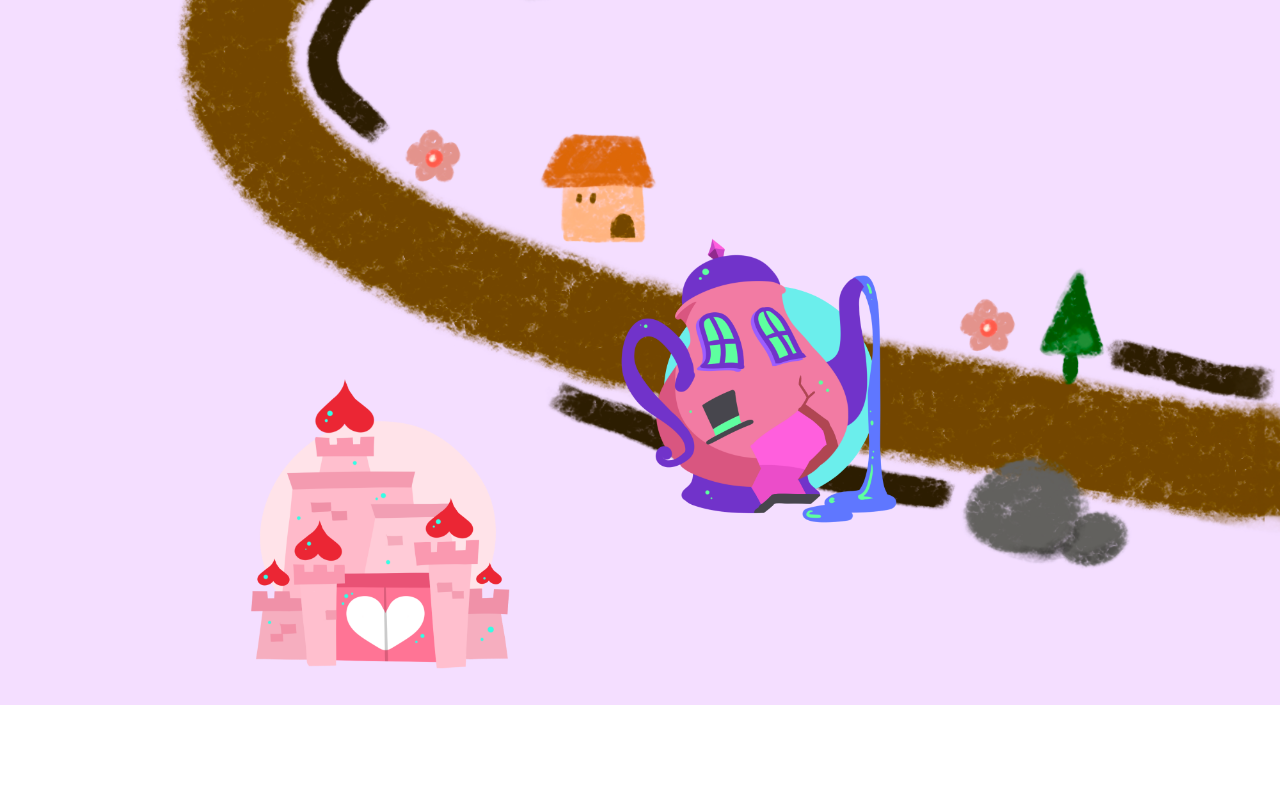
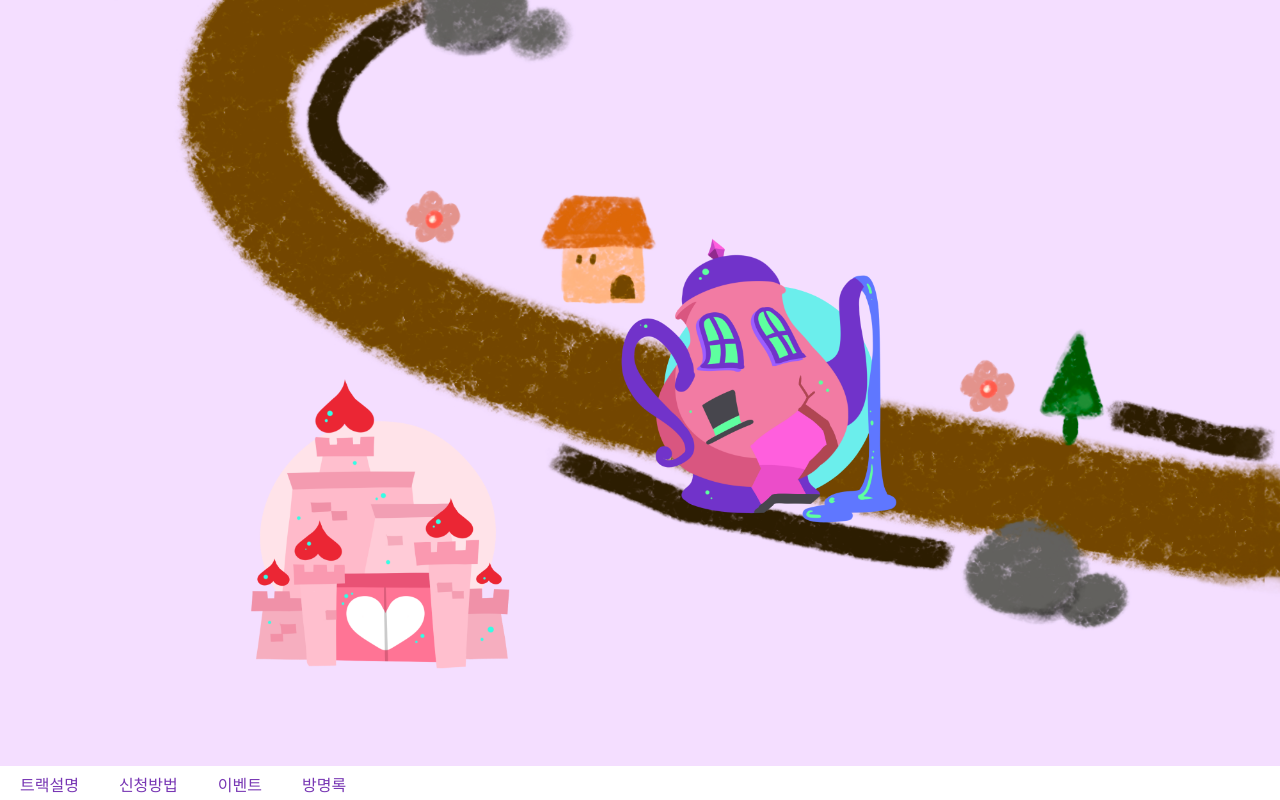
Before and after one commit to elice-promotion-site-team/elice-promotion-site-front, a React (Create React App) app: page / in a window 1280 px wide. Shown: the part 1080-1880 px from the top of the page. Before the commit the page ends 1789 px from the top, so only its background shows below. Built offline with nearby package versions, Linux system fonts and the light colour scheme.

Commit message:
feature-mainpage-hover-effect

```diff
--- a/src/App.css
+++ b/src/App.css
@@ -18,6 +18,17 @@
   cursor: pointer;
 }
 
+.cateLink:hover .mainct {
+  display:none;
+}
+.cateLink:hover img.hoverImg {
+  display:inline-block;
+  transform: rotate(7deg) scale(1.1);
+}
+.cateLink:nth-child(2n) img.hoverImg {
+  transform: rotate(-7deg) scale(1.1);
+}
+
 .ct1 {
   top: 120px;
   right: 140px;
@@ -35,6 +46,19 @@
   left: 220px;
 }
 
+.hoverImg {
+  display:none;
+}
+
+.cateTitle {
+  background-color:white;
+  color:rgb(120, 55, 180);
+  display: inline-block;
+  line-height:30px;
+  padding:0 20px;
+  border-radius: 15px;
+}
+
 @media only screen and (max-width: 992px) {
   .mainContainer {
     position: relative;
--- a/src/App.js
+++ b/src/App.js
@@ -3,11 +3,17 @@
 import React from 'react';
 import { Routes, Route } from 'react-router-dom';
 import './App.css';
+import Nav from './components/Nav';
+
 import mainBackground from '../src/assets/main_background.png';
 import mainCategory1 from '../src/assets/main01-1.png';
 import mainCategory2 from '../src/assets/main02-1.png';
 import mainCategory3 from '../src/assets/main03-1.png';
 import mainCategory4 from '../src/assets/main04-1.png';
+import mainCategory01 from '../src/assets/main01-2.png';
+import mainCategory02 from '../src/assets/main02-2.png';
+import mainCategory03 from '../src/assets/main03-2.png';
+import mainCategory04 from '../src/assets/main04-2.png';
 import TrackInfo from './components/TrackInfo';
 
 function App() {
@@ -27,13 +33,28 @@ function App() {
         path="/"
         element={
           <div className="mainContainer">
+            <Nav title="Elice Promotion Site" />
             <img src={mainBackground} className="mainbg" alt="" />
-            <a href="/trackinfo">
+            <a href="/trackinfo" className="cateLink">
               <img src={mainCategory1} className="mainct ct1" alt="트랙소개" />
+              <img src={mainCategory01} className="mainct ct1 hoverImg" alt="트랙소개" />
+              <span className="cateTitle">트랙설명</span>
             </a>
-            <img src={mainCategory2} className="mainct ct2" alt="" />
-            <img src={mainCategory3} className="mainct ct3" alt="" />
-            <img src={mainCategory4} className="mainct ct4" alt="" />
+            <a href="" className="cateLink">
+              <img src={mainCategory2} className="mainct ct2" alt="" />
+              <img src={mainCategory02} className="mainct ct2 hoverImg" alt="" />
+              <span className="cateTitle">신청방법</span>
+            </a>
+            <a href="" className="cateLink">
+              <img src={mainCategory3} className="mainct ct3" alt="" />
+              <img src={mainCategory03} className="mainct ct3 hoverImg" alt="" />
+              <span className="cateTitle">이벤트</span>
+            </a>
+            <a href="" className="cateLink">
+              <img src={mainCategory4} className="mainct ct4" alt="" />
+              <img src={mainCategory04} className="mainct ct4 hoverImg" alt="" />
+              <span className="cateTitle">방명록</span>
+            </a>
           </div>
         }
       ></Route>
```
